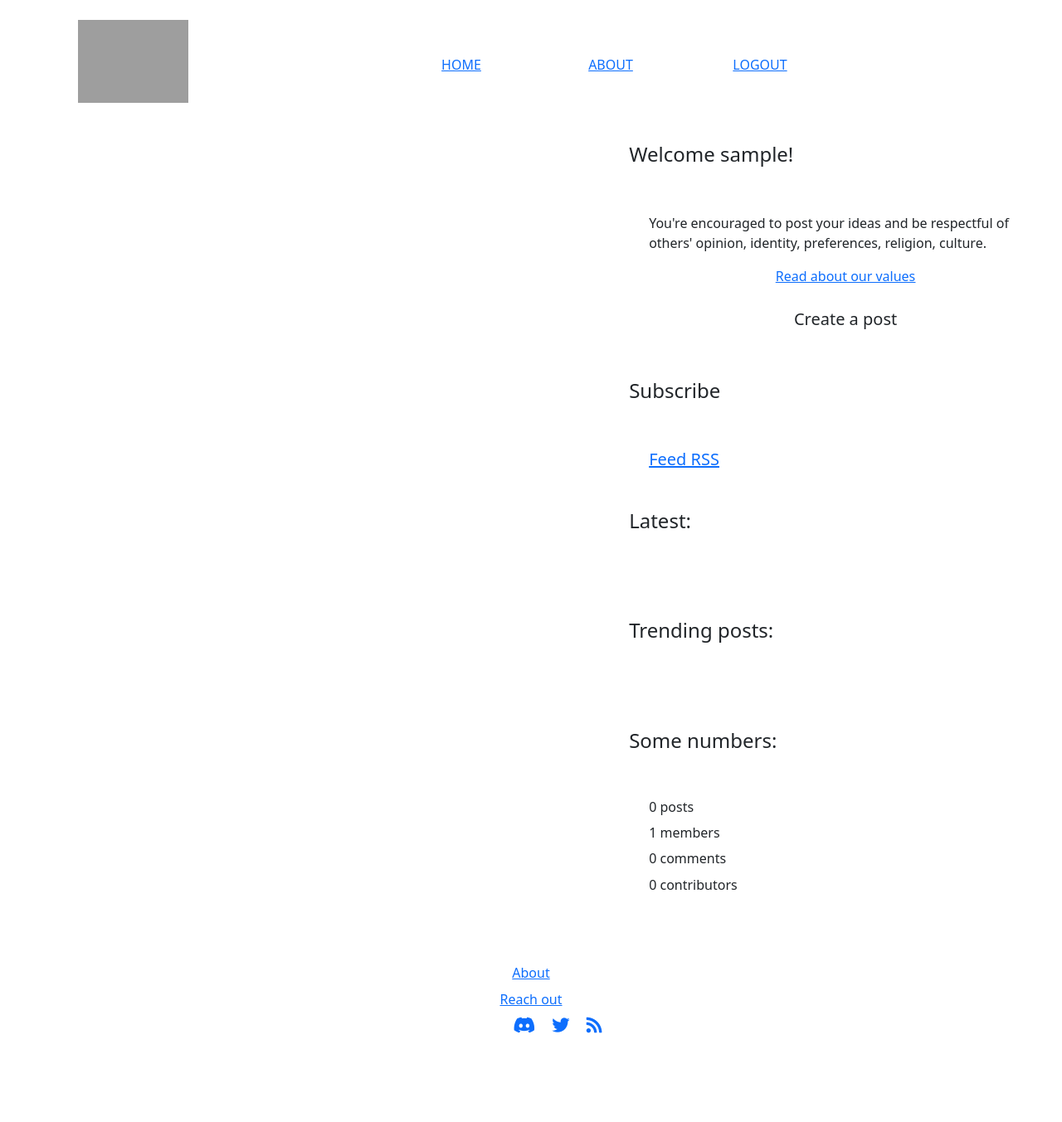
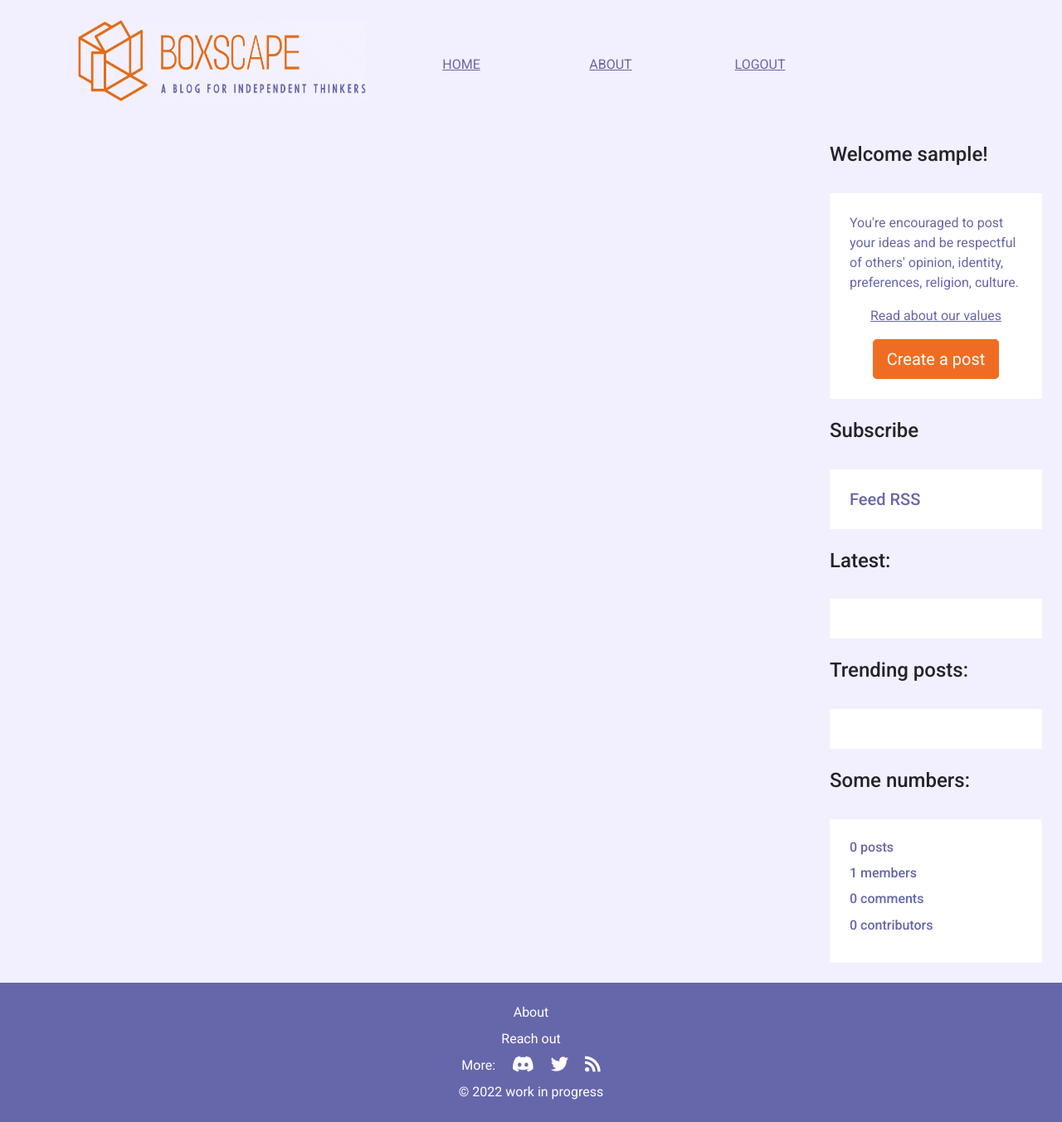
Before and after one commit to cla-cif/The-Boxscape-Blog, a Django app: page / in a window 1280 px wide. Shown: the whole page at 83% size. Before the commit the page ends 1246 px from the top, so only its background shows below. Run offline with Django 3.2, Linux system fonts and the light colour scheme; the visitor is signed in with stand-in values (Sample User, id 1); data comes from the database, SQL or seed files in the repository; data that the repository does not hold is empty; parts of the project's set-up code (start-up, migrations or seed data) failed here and were passed over; some libraries are stand-ins or nearby versions; grey boxes are pictures that could not be loaded.

Commit message:
moved static dir and update link to static files

```diff
--- a/blog/templates/base.html
+++ b/blog/templates/base.html
@@ -11,8 +11,8 @@
     <meta name="author" content="A comunity of nice people">
     <meta name="keywords" content="blog, ideas, unconventional, share">
     <meta charset="UTF-8">
-    <link rel="icon" type="image/x-icon" href="{% static 'favicon.ico' %}">
-    <link rel="apple-touch-icon" type="image/jpg" href="{% static 'apple-touch-icon.jpg' %}" />
+    <link rel="icon" type="image/x-icon" href="{% static 'blog/favicon.ico' %}">
+    <link rel="apple-touch-icon" type="image/jpg" href="{% static 'blog/apple-touch-icon.jpg' %}" />
     <link rel="sitemap" type="application/xml" title="Sitemap" href="/sitemap.xml">
     <link rel="preconnect" href="https://fonts.googleapis.com">
     <link rel="preconnect" href="https://fonts.gstatic.com" crossorigin>
@@ -27,7 +27,7 @@
     <script src="https://cdn.jsdelivr.net/npm/bootstrap@5.0.1/dist/js/bootstrap.bundle.min.js"
         integrity="sha384-gtEjrD/SeCtmISkJkNUaaKMoLD0//ElJ19smozuHV6z3Iehds+3Ulb9Bn9Plx0x4" crossorigin="anonymous">
     </script>
-    <link href="{% static 'style.css' %}" rel="stylesheet">
+    <link href="{% static 'blog/style.css' %}" rel="stylesheet">
 </head>
 
 <body class="d-flex flex-column h-100 main-bg">
@@ -36,7 +36,7 @@
     <div class="container">
         <div class="row pt-4 pb-4 m-0">
             <div class="col-xl-4">
-                <a class="navbar-brand" href="{% url 'home' %}"><img src="{% static 'logo.jpg' %}" width="auto"
+                <a class="navbar-brand" href="{% url 'home' %}"><img src="{% static 'blog/logo.jpg' %}" width="auto"
                         height="100" alt="the blog logo an open box laying on its side"></a>
             </div>
 
--- a/blog/templates/detail.html
+++ b/blog/templates/detail.html
@@ -18,7 +18,7 @@
             </p>
         </div>
         <div class="col-xl-2 align-self-center">
-            <img class="image-detail" src="{% static 'detail.jpg' %}" width="130"
+            <img class="image-detail" src="{% static 'blog/detail.jpg' %}" width="130"
                 alt="the blog logo an open box laying on its side">
         </div>
     </div>
@@ -255,7 +255,7 @@
                         <!-- TO DISPLAY PICTURES UPLOADED TO CLOUDINARY FROM ADMIN PANEL -->
                         <!-- {% if "placeholder" in post.featured_image.url %}
                             <a href="{% url 'post_detail' post.slug %}"><img class="card-img-top"
-                                    src="{% static 'placeholder.jpg' %}" alt="the blog logo an open box laying on its side"></a>
+                                    src="{% static 'blog/placeholder.jpg' %}" alt="the blog logo an open box laying on its side"></a>
                             {% else %}
                             <a href="{% url 'post_detail' post.slug %}"><img class="card-img-top"
                                     src=" {{ post.featured_image.url }}" alt="an image related to the post content"></a>
@@ -265,7 +265,7 @@
                                 src=" {{ post.list_image }}" alt="an image related to the post content"></a>
                         {% else %}
                         <a href="{% url 'post_detail' post.slug %}"><img class="card-img-top"
-                                src="{% static 'placeholder.jpg' %}"
+                                src="{% static 'blog/placeholder.jpg' %}"
                                 alt="the blog logo an open box laying on its side"></a>
                         {% endif %}
                     </div>
--- a/blog/templates/list.html
+++ b/blog/templates/list.html
@@ -19,7 +19,7 @@
                             <!-- TO DISPLAY PICTURES UPLOADED TO CLOUDINARY FROM ADMIN PANEL -->
                             <!-- {% if "placeholder" in post.featured_image.url %}
                             <a href="{% url 'post_detail' post.slug %}"><img class="card-img-top"
-                                    src="{% static 'placeholder.jpg' %}" alt="the blog logo an open box laying on its side"></a>
+                                    src="{% static 'blog/placeholder.jpg' %}" alt="the blog logo an open box laying on its side"></a>
                             {% else %}
                             <a href="{% url 'post_detail' post.slug %}"><img class="card-img-top"
                                     src=" {{ post.featured_image.url }}" alt="an image related to the post content"></a>
@@ -29,7 +29,7 @@
                                     src=" {{ post.list_image }}" alt="an image related to the post content"></a>
                             {% else %}
                             <a href="{% url 'post_detail' post.slug %}"><img class="card-img-top"
-                                    src="{% static 'placeholder.jpg' %}"
+                                    src="{% static 'blog/placeholder.jpg' %}"
                                     alt="the blog logo an open box laying on its side"></a>
                             {% endif %}
                         </div>
```
Also changed, not shown: boxscape/settings.py (+5 -3 lines).
